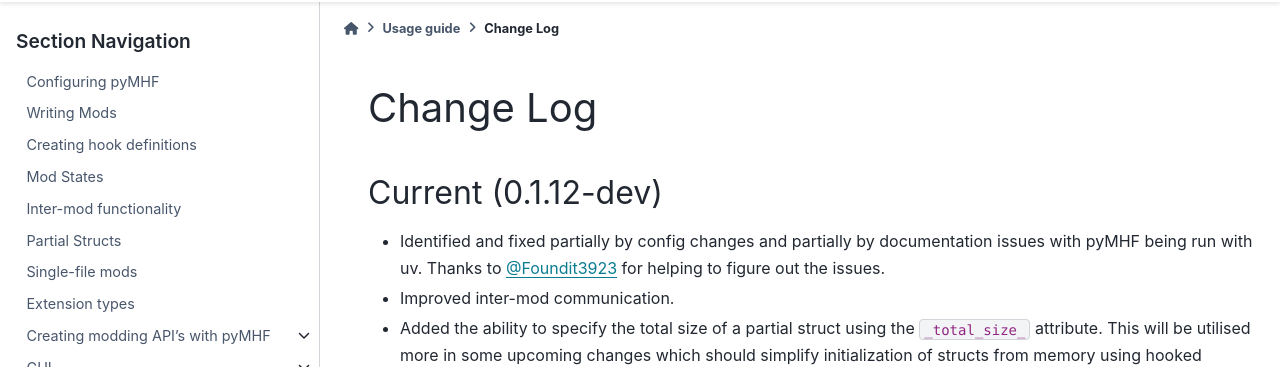
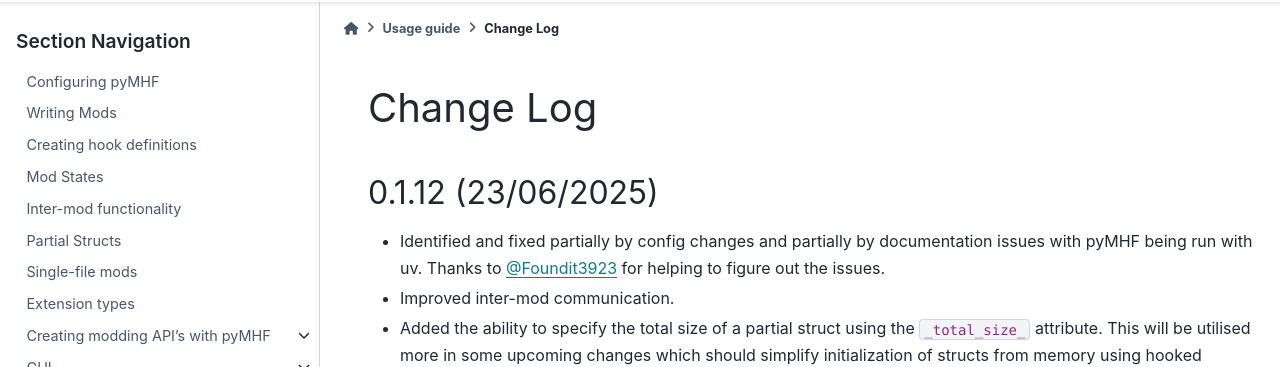
Before and after one commit to monkeyman192/pyMHF, a Sphinx documentation site: the page built from docs/docs/change_log.rst, in a window 1280 px wide and 900 px high. Shown: the part 62-429 px from the top of the window. Built offline with Sphinx 7.4.7 and the PyData theme 0.15.4, drawn with Linux system fonts in a browser that asks for light colours; pages that are not in the unit, such as notebooks, are missing from menus.

Commit message:
Fix version to 0.1.12

```diff
--- a/docs/docs/change_log.rst
+++ b/docs/docs/change_log.rst
@@ -1,7 +1,7 @@
 Change Log
 ==========
 
-Current (0.1.12-dev)
+0.1.12 (23/06/2025)
 --------------------
 
 - Identified and fixed partially by config changes and partially by documentation issues with pyMHF being run with uv. Thanks to `@Foundit3923 <https://github.com/Foundit3923>`_ for helping to figure out the issues.
```
